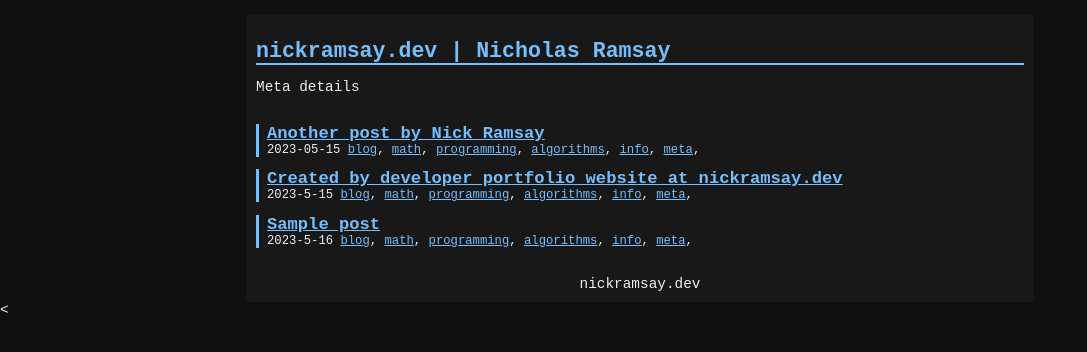
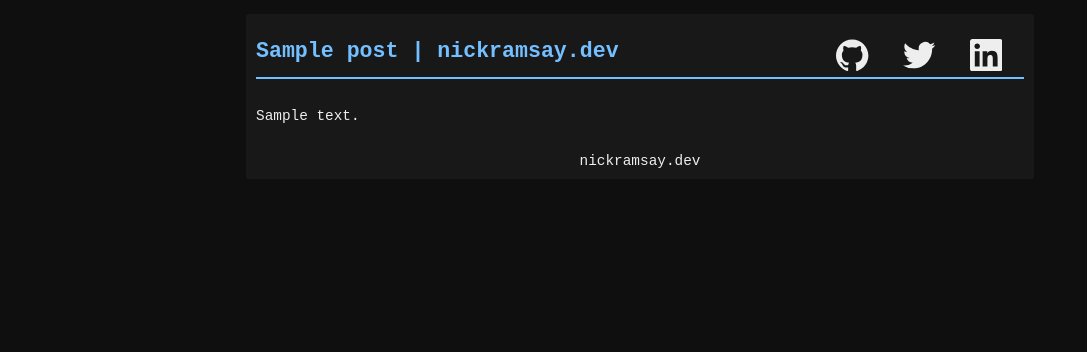
Before and after one commit to nickramsay19/py-fastapi-docker-nickramsay-dev, a FastAPI app: template app/templates/post.html in a window 1280 px wide. Shown: the top 352 px of the page, without its empty margins (0-1087 px from the left). Run offline with FastAPI, Linux system fonts and the light colour scheme; the template is opened without the code that fills it: most values are stand-ins (such as "Sample title", 1, 10 or a date in 2020).

Commit message:
adding post details to post page

```diff
--- a/app/templates/index.html
+++ b/app/templates/index.html
@@ -17,7 +17,7 @@
         <div class="container" id="content">
             <header id="header">
                 <h1 id="header-bar">
-                    <span id="header-bar-title"><a class="link" href="#">nickramsay.dev</a> | Nicholas Ramsay</span>
+                    <span id="header-bar-title">Nicholas Ramsay | <a class="link" href="#">nickramsay.dev</a></span>
                     <span id="header-bar-nav"><nav>
                         <a id="github-social-link" class="social-link" href="https://github.com/nickramsay19">
                             <svg role="img" viewBox="0 0 24 24" xmlns="http://www.w3.org/2000/svg">
--- a/app/templates/post.html
+++ b/app/templates/post.html
@@ -13,8 +13,8 @@
         <div class="container" id="content">
             <header id="header">
                 <h1 id="header-bar">
-                <span id="header-bar-title"><a class="link" href="/">nickramsay.dev</a> | Nicholas Ramsay</span>
-                    <span id="header-bar-nav" style="display: none"><nav>
+                    <span id="header-bar-title"> {{ post.title }} | <a class="link" href="/">nickramsay.dev</a></span>
+                    <span id="header-bar-nav"><nav>
                         <a id="github-social-link" class="social-link" href="https://github.com/nickramsay19">
                             <svg role="img" viewBox="0 0 24 24" xmlns="http://www.w3.org/2000/svg">
                                 <title>GitHub</title>
@@ -36,60 +36,10 @@
                         </a>
                     </nav></span>
                 </h1>
-                <p>Meta details</p>
             </header>
 
             <main>
-                <article class="post-banner">
-                    <h3 class="post-title">
-                        <a href="#">Another post by Nick Ramsay</a>
-                    </h3>
-
-                    <span class="post-date">2023-05-15</span>
-
-                    <span class="post-tags">
-                        <a href="#">blog</a>,
-                        <a href="#">math</a>,
-                        <a href="#">programming</a>,
-                        <a href="#">algorithms</a>,
-                        <a href="#">info</a>,
-                        <a href="#">meta</a>,
-                    </span>
-                </article>
-
-                <article class="post-banner">
-                    <h3 class="post-title">
-                        <a href="#">Created by developer portfolio website at nickramsay.dev</a>
-                    </h3>
-
-                    <span class="post-tags">
-                        <span>2023-5-15</span>
-                        <a href="#">blog</a>,
-                        <a href="#">math</a>,
-                        <a href="#">programming</a>,
-                        <a href="#">algorithms</a>,
-                        <a href="#">info</a>,
-                        <a href="#">meta</a>,
-                    </span>
-                </article>
-
-                {% for post in posts %}
-                    <article class="post-banner">
-                        <h3 class="post-title">
-                            <a href="/{{ post[0] }}">{{ post[1] }}</a>
-                        </h3>
-
-                        <span class="post-tags">
-                            <span>2023-5-16</span>
-                            <a href="#">blog</a>,
-                            <a href="#">math</a>,
-                            <a href="#">programming</a>,
-                            <a href="#">algorithms</a>,
-                            <a href="#">info</a>,
-                            <a href="#">meta</a>,
-                        </span>
-                    </article>
-                {% endfor %}
+                {{ post.body }}
             </main>
 
             <footer id="footer">
@@ -97,4 +47,4 @@
             </footer>
         </div>
     </body>
-<
+</html>
```
Also changed, not shown: app/app.py (+9 -2 lines).
